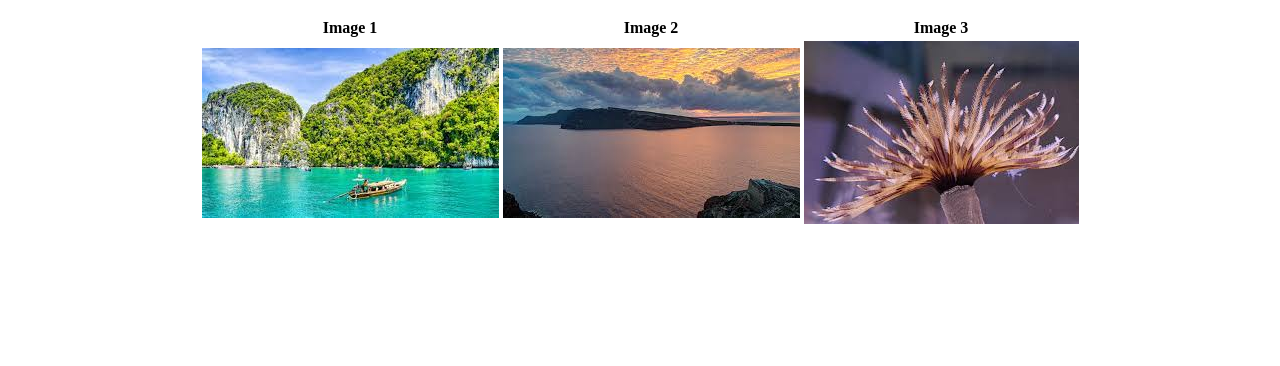
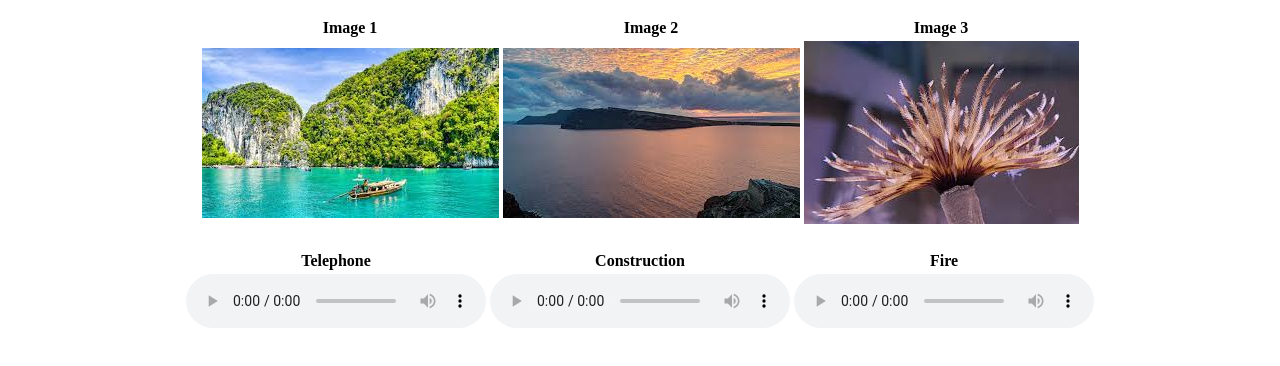
Before and after one commit to Quarsatos/FE17-HTML-DAY2-CSS-DAY1-Papula-Angeles, a plain HTML site: page Ericka/about.html in a window 1280 px wide. Shown: the part 210-576 px from the top of the page. Drawn offline with Linux system fonts and the light colour scheme.

Commit message:
added sounds

```diff
--- a/Ericka/about.html
+++ b/Ericka/about.html
@@ -25,7 +25,40 @@
         <tr>
           <td><img src="images/boat.jpg" alt="boat" /></td>
           <td><img src="images/natur.jpg" alt="natur" /></td>
-          <td><img src="images/sunset.jpg" alt="sunset" /></td>
+          <td>
+            <img src="images/sunset.jpg" alt="sunset" />
+          </td>
+        </tr>
+      </table>
+      <br />
+      <table>
+        <tr>
+          <th>Telephone</th>
+          <th>Construction</th>
+          <th>Fire</th>
+        </tr>
+        <tr>
+          <td>
+            <audio
+              src="https://bigsoundbank.com/UPLOAD/mp3/0001.mp3"
+              ype="audio/wav"
+              controls
+            ></audio>
+          </td>
+          <td>
+            <audio
+              src="https://bigsoundbank.com/UPLOAD/mp3/0006.mp3"
+              ype="audio/wav"
+              controls
+            ></audio>
+          </td>
+          <td>
+            <audio
+              src="https://bigsoundbank.com/UPLOAD/mp3/0004.mp3"
+              ype="audio/wav"
+              controls
+            ></audio>
+          </td>
         </tr>
       </table>
     </div>
```
